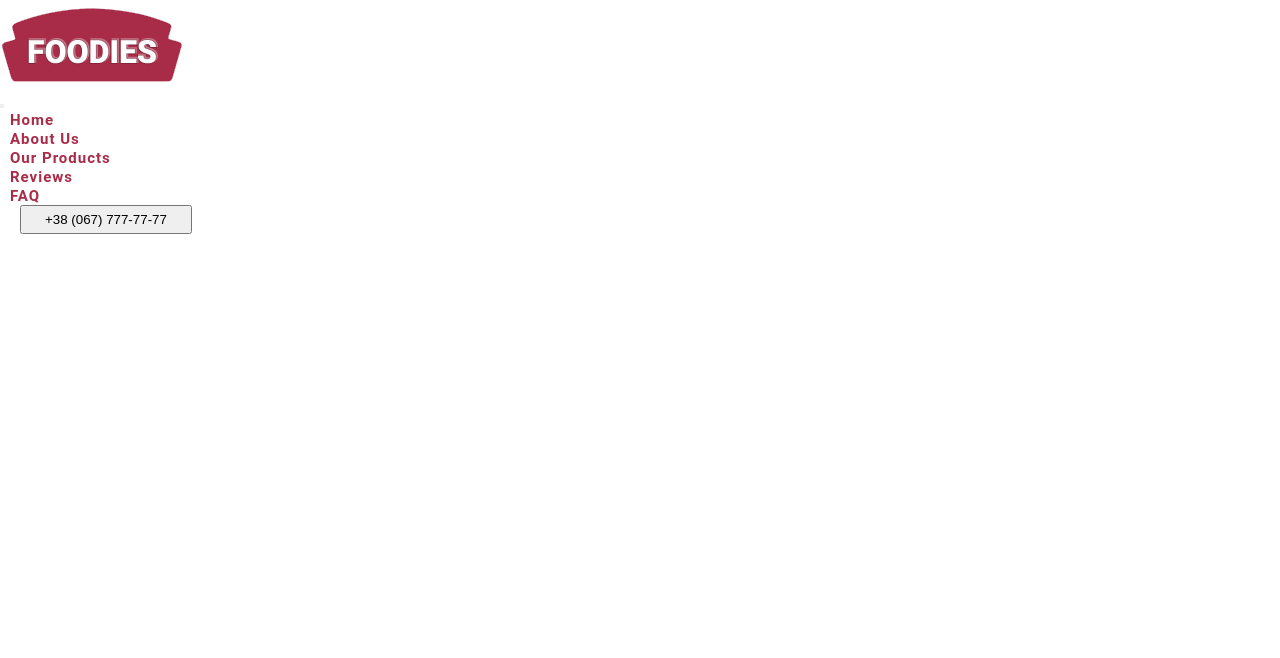
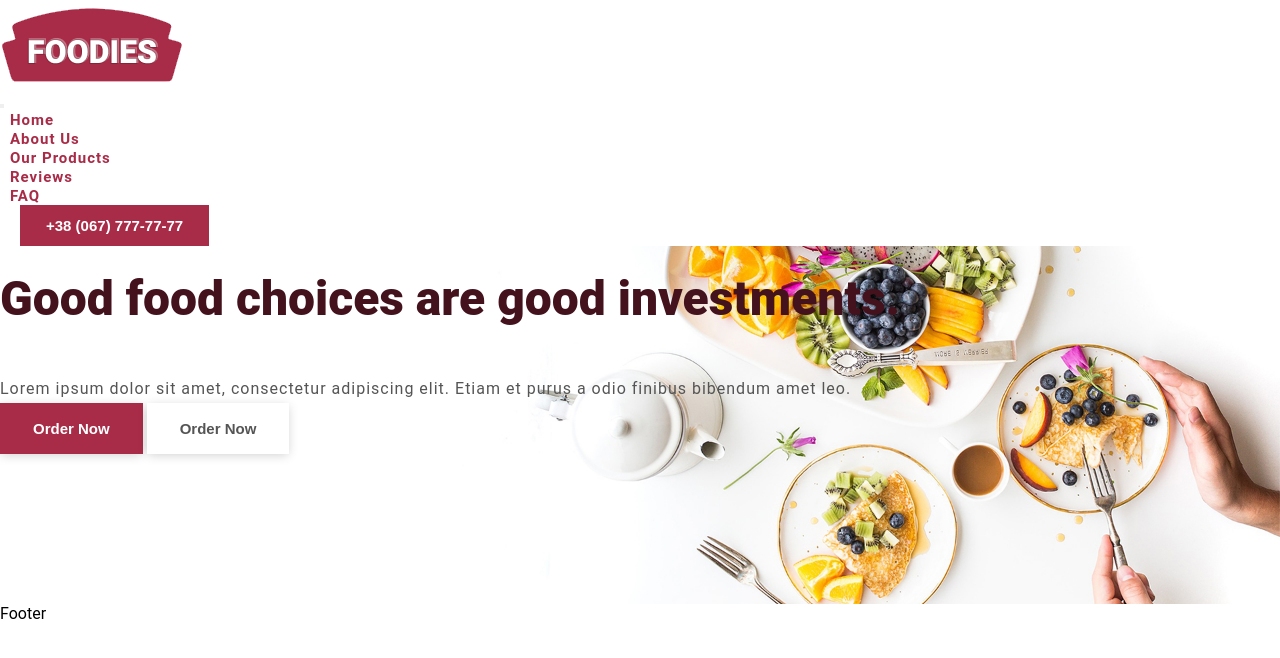
Before and after one commit to lemans77/testsite.gulp, a website: page src/index.html in a window 1280 px wide. Drawn offline with nearby package versions, Linux system fonts and the light colour scheme; files that its build step writes are made by us from their sources; files whose address does not match are found by name.

Commit message:
Add section sectionHome

```diff
--- /dev/null
+++ b/src/components/page-blocks/_sectionHome.html
@@ -0,0 +1,16 @@
+<section id="home">
+  <div class="container-fluid px-0 top-banner">
+    <div class="container">
+      <div class="row">
+        <div class="col-lg-5 col-md-6">
+          <h1>Good food choices are good investments.</h1>
+          <p>Lorem ipsum dolor sit amet, consectetur adipiscing elit. Etiam et purus a odio finibus bibendum amet leo.</p>
+          <div class="mt-4">
+            <button class="main-btn">Order now<i class="fas fa-shopping-basket ps-3"></i></button>
+            <button class="white-btn ms-lg-4 mt-lg-0 mt-4">Order now<i class="fas fa-angle-right ps-3"></i></button>
+          </div>
+        </div>
+      </div>
+    </div>
+  </div>
+</section>
--- a/src/index.html
+++ b/src/index.html
@@ -6,6 +6,6 @@
 
 @@include('components/page-blocks/_header.html')
 
-@@include('components/page-blocks/_main.html')
+@@include('components/page-blocks/_sectionHome.html')
 
 @@include('components/page-blocks/_footer.html')
--- a/src/scss/styles.scss
+++ b/src/scss/styles.scss
@@ -53,3 +53,60 @@
   width: 184px;
   background: url('assets/img/logo.png');
 }
+
+/*
+==========================================
+   top-banner Design
+==========================================
+*/
+
+.top-banner {
+  width: 100%;
+  background: url('assets/img/bg/bg-1.jpg') no-repeat center;
+  background-size: cover;
+  padding: 16.875rem 0 9.375rem;
+}
+
+/*
+==========================================
+   btn Design
+==========================================
+*/
+
+.main-btn {
+  display: inline-block;
+  padding: 0.625rem 1.875rem;
+  line-height: 1.5625rem;
+  background-color: var(--primary-color);
+  border: 0.1875rem solid var(--primary-color);
+  color: var(--white-color);
+  font-size: 0.9375rem;
+  font-weight: 600;
+  text-transform: capitalize;
+  box-shadow: 0px 2px 10px -1px rgb(0 0 0 / 19%);
+  transition: all .4s ease-out 0s;
+}
+
+.white-btn {
+  padding: 0.625rem 1.875rem;
+  line-height: 25px;
+  background-color: var(--white-color);
+  border: 0.1875rem solid var(--white-color);
+  color: var(--text-color);
+  font-size: 0.9375rem;
+  font-weight: 600;
+  text-transform: capitalize;
+  box-shadow: 0px 2px 10px -1px rgb(0 0 0 / 19%);
+  transition: all .4s ease-out 0s;
+}
+
+.main-btn:hover {
+  background-color: transparent;
+  color: var(--primary-color);
+}
+
+.white-btn:hover {
+  background-color: transparent;
+  color: var(--primary-color);
+  border-color: var(--primary-color);
+}
```
Also changed, not shown: src/img/bg/bg-1.jpg (added), src/img/bg/bg-2.jpg (added).
